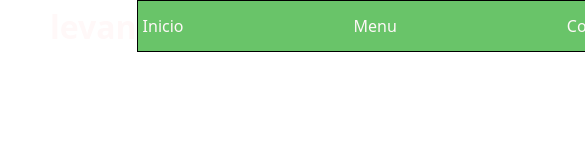
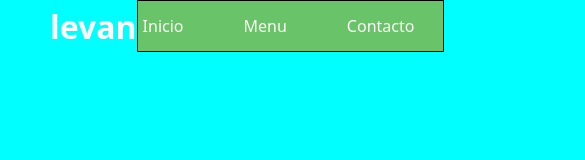
Before and after one commit to LuchiHamade/ProyectoLeVan, a plain HTML site: page index.html in a window 390 px wide. Shown: the top 160 px of the page, 585 px wide, since content can reach past the window. Drawn offline with Linux system fonts and the light colour scheme.

Commit message:
modificando responsive NAV

```diff
--- a/styles/nav.css
+++ b/styles/nav.css
@@ -1,6 +1,8 @@
 /* importar el styles.css */
 @import url(styles.css);
-
+body{
+    background-color: blue;
+}
 header{
     display: flex;
     justify-content: space-between;
@@ -26,3 +28,22 @@ li{
     cursor: pointer;
     height: 50px;
 }
+
+/* tablet */
+@media (max-width: 900px){
+    body{
+        background-color: red;
+    }
+    #navUl{
+        gap: 10px;
+    }
+    li{
+        padding-inline-end: 45px;
+    }
+}
+/* celular */
+@media(max-width: 500px){
+    body{
+        background-color: aqua;
+    }
+}
```
